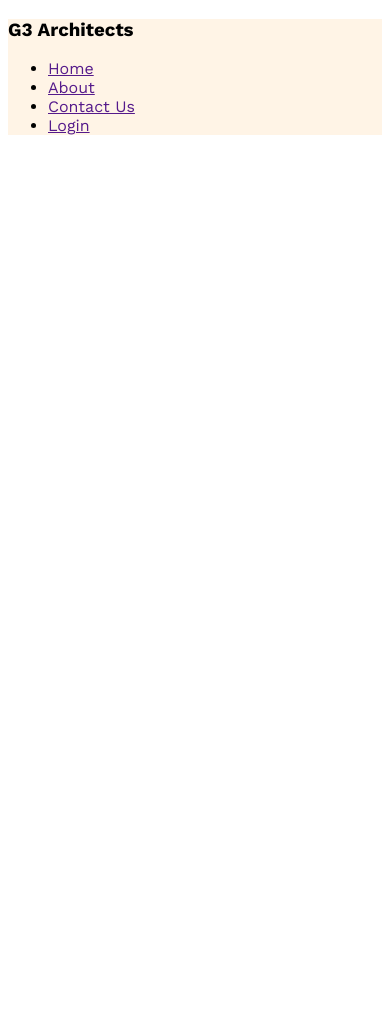
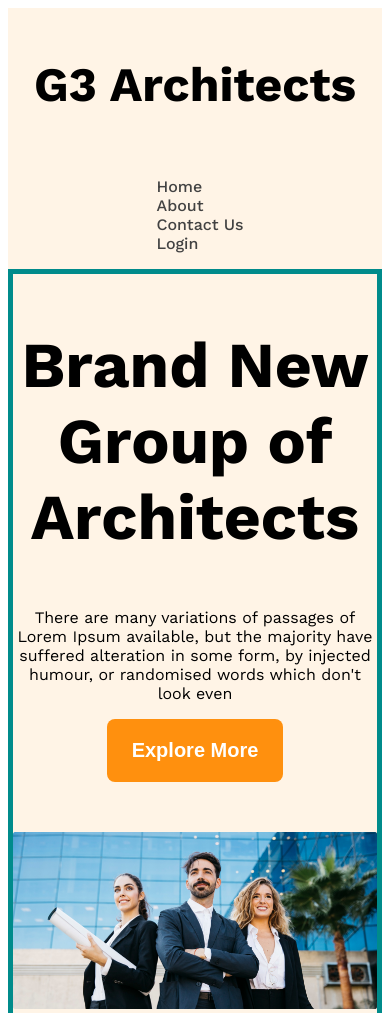
Before and after one commit to tarikul1998/architect-resources, a plain HTML site: page index.html in a window 390 px wide. Shown: the top 1013 px of the page. Before the commit the page ends 844 px from the top, so only its background shows below. Drawn offline with nearby package versions, Linux system fonts and the light colour scheme.

Commit message:
header section and responsive part done

```diff
--- a/index.html
+++ b/index.html
@@ -3,20 +3,34 @@
 <head>
     <meta charset="UTF-8">
     <meta name="viewport" content="width=device-width, initial-scale=1.0">
-    <title>Connecticut</title>
+    <title>USA</title>
     <link rel="stylesheet" href="style.css">
 </head>
 <body class="work-sans-font">
     <header class="bg-light">
-        <nav class="navbar">
+        <!-- navbar part -->
+        <nav class="navbar d-flex">
+
             <h3 class="brand">G3 Architects</h3>
-            <ul class="nav-links">
-                <li><a href="">Home</a></li>
-                <li><a href="">About</a></li>
-                <li><a href="">Contact Us</a></li>
-                <li><a href="">Login</a></li>
+            <ul class="nav-links d-flex">
+                <li class="nav-items"><a class="nav-link text-gray" href="">Home</a></li>
+                <li class="nav-items"><a class="nav-link text-gray" href="">About</a></li>
+                <li class="nav-items"><a class="nav-link text-gray" href="">Contact Us</a></li>
+                <li class="nav-items"><a class="nav-link text-gray" href="">Login</a></li>
             </ul>
+
         </nav>
+        <!-- banner part -->
+        <section class="banner" style="border: 5px solid darkcyan;">
+            <div class="banner-content">
+                <h1 class="banner-title">Brand New Group of Architects</h1>
+                <p class="banner-description">There are many variations of passages of Lorem Ipsum available, but the
+                    majority have suffered alteration in some form, by injected humour, or randomised words which don't
+                    look even</p>
+                <button class="btn-primary">Explore More</button>
+            </div>
+            <img class="banner-image" src="images/banner.png" alt="">
+        </section>
     </header>
 
     <main>
@@ -26,7 +40,5 @@
     <footer>
 
     </footer>
-
-
 </body>
 </html>
--- a/style.css
+++ b/style.css
@@ -1,4 +1,4 @@
-@import url('https://fonts.googleapis.com/css2?family=Work+Sans:ital,wght@0,100..900;1,100..900&display=swap');
+@import url("https://fonts.googleapis.com/css2?family=Work+Sans:ital,wght@0,100..900;1,100..900&display=swap");
 
 .work-sans-font {
   font-family: "Work Sans", sans-serif;
@@ -8,25 +8,26 @@
 }
 
 /* shared styles */
-.display-flex{
+.d-flex {
   display: flex;
 }
-.text-primary{
-    color: #FF900E;
+.text-primary {
+  color: #ff900e;
 }
-/* dark 02 */
-.text-gray{
+/* dark-2 */
+.text-gray {
   color: #424242;
 }
-/* dark03 */
-.text-light-gray{
+/* dark-3 */
+.text-light-gray {
   color: #727272;
 }
-.bg-light{
+.bg-light {
+    /* Figma te opacity 10% thakle rgb value niba = 100% e pb nai */
   background-color: rgba(255, 144, 14, 0.1);
 }
-.btn-primary{
-    background-color: #FF900E;
+.btn-primary {
+  background-color: #ff900e;
   color: white;
   padding: 20px 25px;
   font-size: 1.25rem;
@@ -35,16 +36,71 @@
   border: none;
 }
 
-main{
+/* navbar related styles */
+.navbar {
+  justify-content: space-between;
+  align-items: center;
+}
+
+.brand {
+  font-weight: 700;
+  font-size: 3rem; /*1 rem = 16px*/ /*3rem = 48px*/
+}
+.nav-items {
+  list-style: none;
+  margin-right: 30px;
+}
+
+.nav-link {
+  text-decoration: none;
+  font-weight: 500;
+}
+
+
+/*header er moddhe padding
+use korle  full content centered align hobe
+max-width=1440px; m-0 auto kora lagbe nah
+padding: 0 175px; u can use in header*/
+
+
+
+.navbar,
+.banner {
   max-width: 1440px;
   margin: 0 auto;
+
 }
 
-main > section{
+main{
+    /* max-width: 1440px; */
+    /* margin: 0 auto; */
+}
+
+/* main > section{
     margin-top: 130px;
 }
+ */
 
-.section-title{
-    font-size: 2.8rem;
+
+ /* banner related styles */
+.banner-content{
+    max-width: 850px;
+    margin: 0 auto;
+    text-align: center;
+    margin-bottom: 50px;
+}
+
+.banner-title{
     font-weight: 700;
+    font-size: 4rem;
 }
+
+.banner-image{
+    width: 100%;
+}
+
+@media screen and (max-width:576px) {
+    .navbar, .nav-links{
+        flex-direction: column;
+    }
+}
```
Lines whose indentation alone changed are shown as unchanged.
